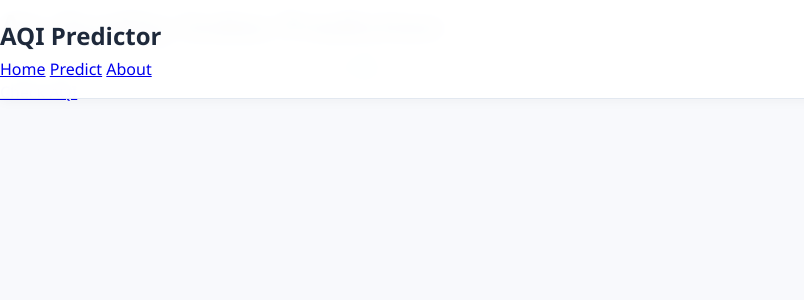
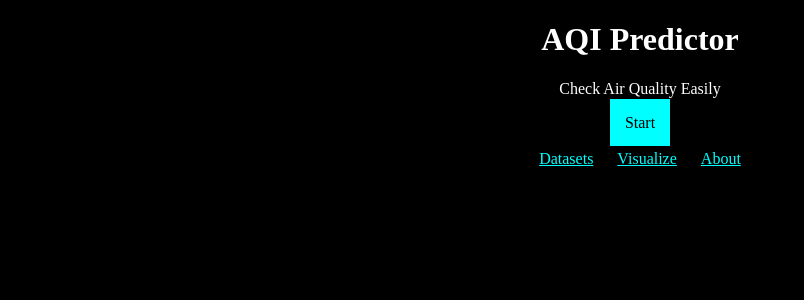
Before and after one commit to atulkumar1016/Air_Quality_Predictor, a Flask app: template templates/index.html in a window 1280 px wide. Shown: the top 300 px of the page, without its empty margins (0-804 px from the left). Run offline with Flask 3, Linux system fonts and the light colour scheme; the template is opened without the code that fills it, so the values that code supplies are empty.

Commit message:
Revise index.html for better layout and design
Updated the index.html to improve styling and content.

```diff
--- a/templates/index.html
+++ b/templates/index.html
@@ -1,25 +1,24 @@
 <!DOCTYPE html>
 <html>
 <head>
-    <title>AQI Predictor</title>
-    <link rel="stylesheet" href="{{ url_for('static', filename='style.css') }}">
+<title>AQI Home</title>
+<style>
+body {background:#000;color:white;text-align:center;font-family:Poppins;}
+a{color:cyan;margin:10px;}
+.btn{padding:15px;background:cyan;color:black;text-decoration:none;}
+</style>
 </head>
 <body>
 
-<nav>
-    <h2>AQI Predictor</h2>
-    <div>
-        <a href="/">Home</a>
-        <a href="/predict">Predict</a>
-        <a href="/about">About</a>
-    </div>
-</nav>
+<h1>AQI Predictor</h1>
+<p>Check Air Quality Easily</p>
 
-<div class="container">
-    <h1>Air Quality Index Prediction</h1>
-    <p>Check air quality easily using our smart system 🌍</p>
-    <a href="/predict" class="btn">Check AQI</a>
-</div>
+<a href="/predict" class="btn">Start</a>
+
+<br><br>
+<a href="/datasets">Datasets</a>
+<a href="/visualize">Visualize</a>
+<a href="/about">About</a>
 
 </body>
 </html>
```
